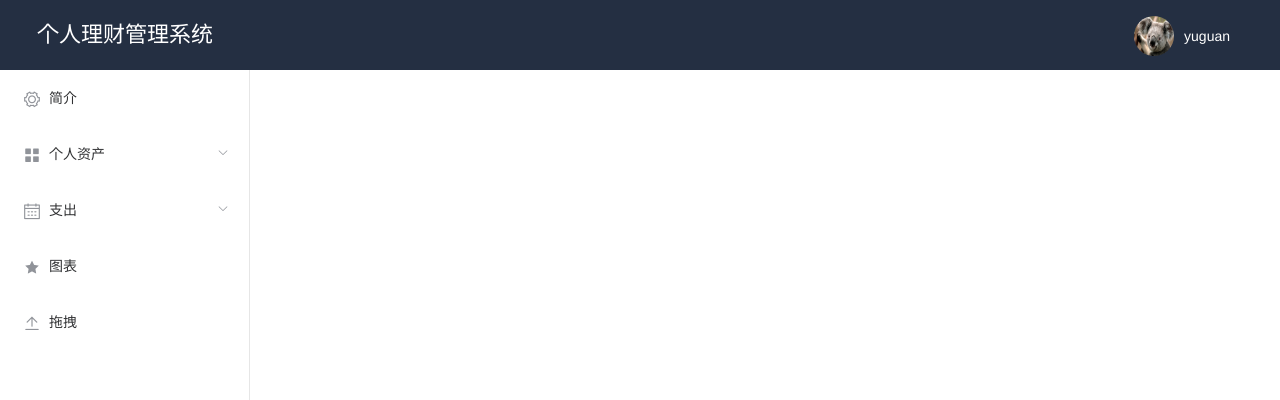
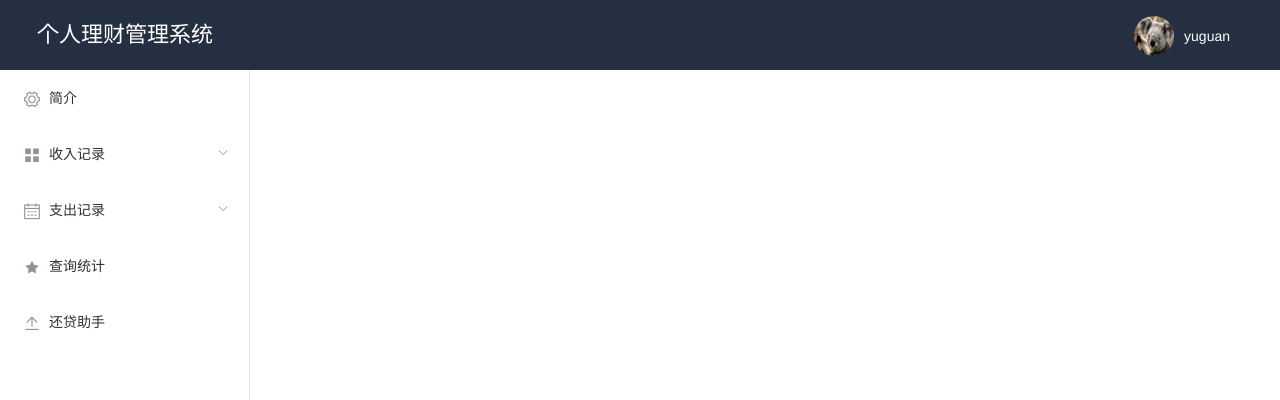
Before and after one commit to yuguan1128/Financial-Management-System, a Vue app in the folder web/: page /home in a window 1280 px wide. Shown: the top 400 px of the page. Built offline with nearby package versions, Linux system fonts and the light colour scheme.

Commit message:
目录分类

```diff
--- a/web/src/components/common/Sidebar.vue
+++ b/web/src/components/common/Sidebar.vue
@@ -32,7 +32,7 @@
                     {
                         icon: 'el-icon-menu',
                         index: '2',
-                        title: '个人资产',
+                        title: '收入记录',
                         subs: [
                             {
                                 index: 'basetable',
@@ -47,7 +47,7 @@
                     {
                         icon: 'el-icon-date',
                         index: '3',
-                        title: '支出',
+                        title: '支出记录',
                         subs: [
                             {
                                 index: 'baseform',
@@ -70,12 +70,12 @@
                     {
                         icon: 'el-icon-star-on',
                         index: 'basecharts',
-                        title: '图表'
+                        title: '查询统计'
                     },
                     {
                         icon: 'el-icon-upload2',
                         index: 'drag',
-                        title: '拖拽'
+                        title: '还贷助手'
                     }
                 ]
             }
```
